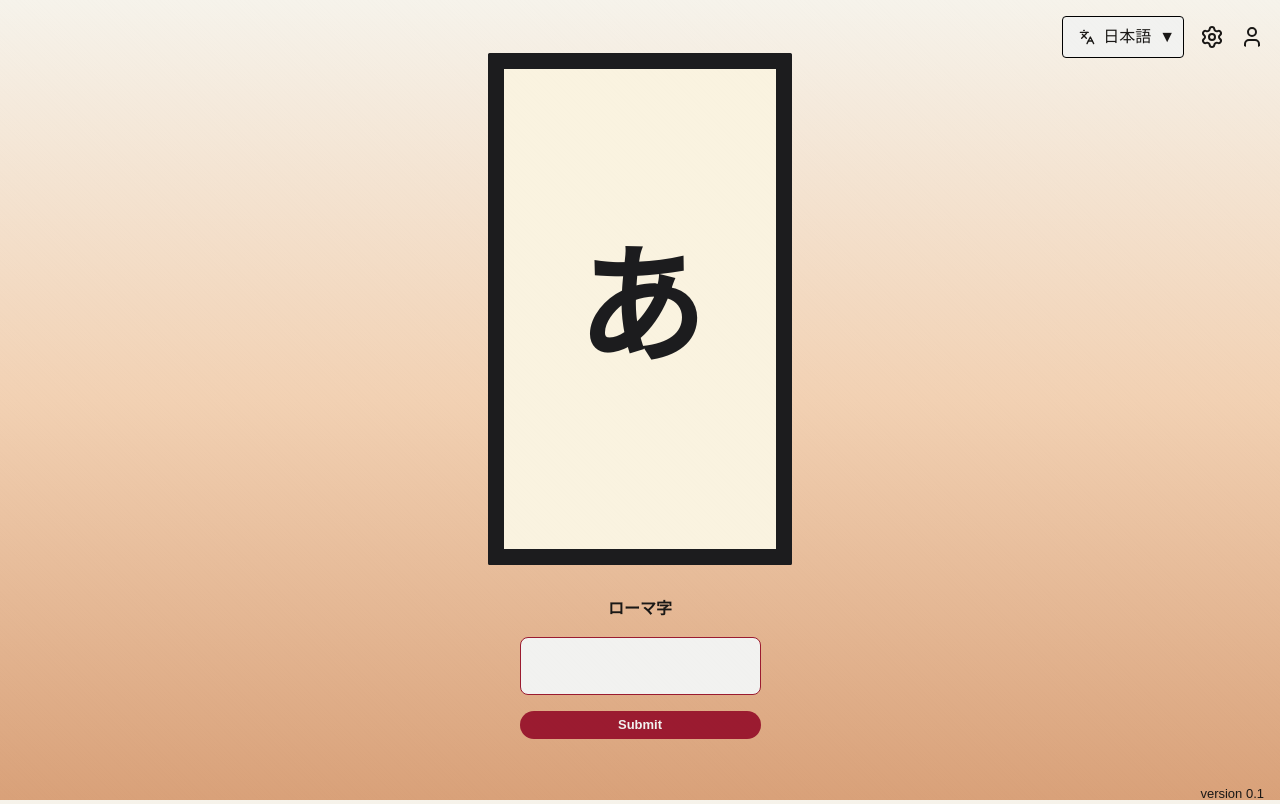
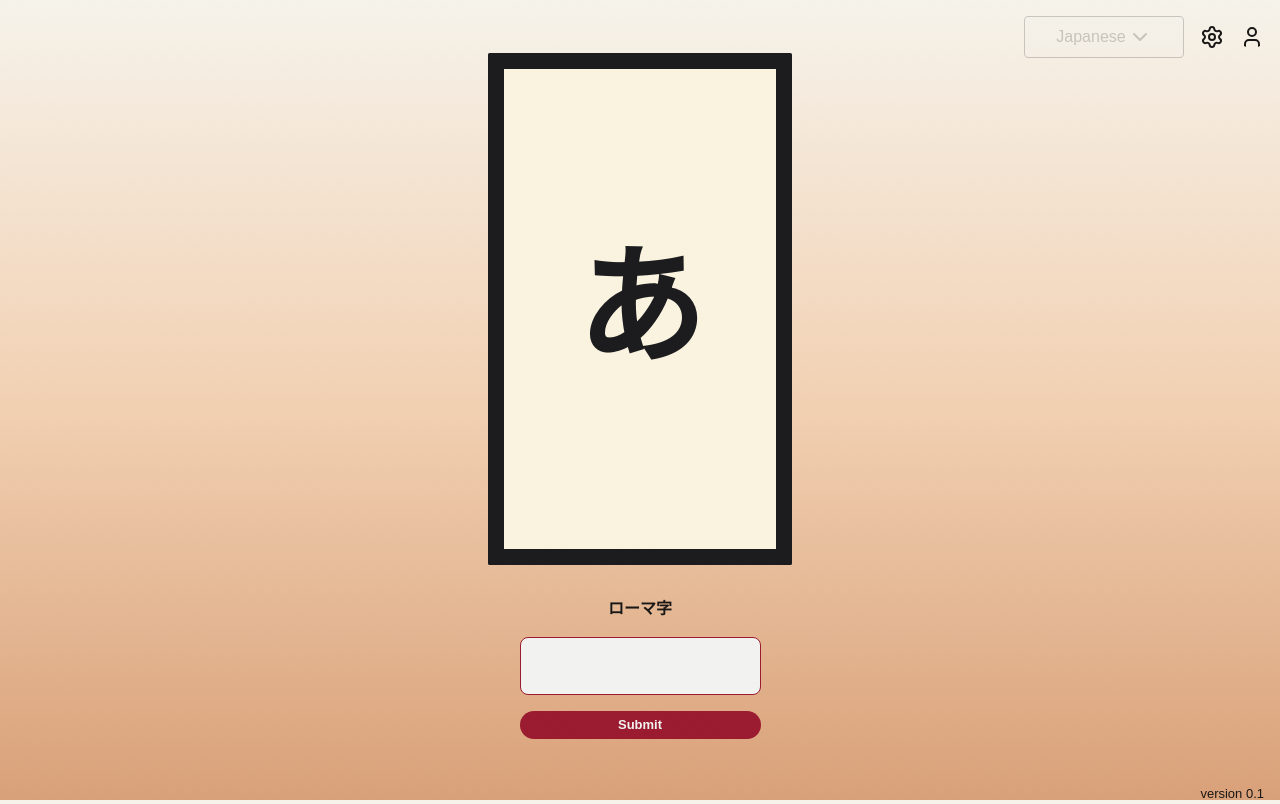
Before and after one commit to vicriver/flashcard, a React (Vite) app: page / in a window 1280 px wide. Built offline with nearby package versions, Linux system fonts and the light colour scheme.

Commit message:
worked on language selection

```diff
--- a/src/assets/utils/constants.ts
+++ b/src/assets/utils/constants.ts
@@ -16,3 +16,9 @@ export const languages: LanguageProps[] = [
         native: '日本語',
     }
 ]
+
+export type CharacterProps = {
+    id: number
+    romaji: string
+    character: string
+}
--- /dev/null
+++ b/src/assets/utils/hiragana.ts
@@ -0,0 +1,29 @@
+import type { CharacterProps } from "./constants";
+
+export const hiragana: CharacterProps[] = [
+    {
+        id: 0,
+        romaji: 'a',
+        character: 'あ',
+    },
+    {
+        id: 1,
+        romaji: 'i',
+        character: 'い',
+    },
+    {
+        id: 2,
+        romaji: 'u',
+        character: 'う',
+    },
+    {
+        id: 3,
+        romaji: 'e',
+        character: 'え',
+    },
+    {
+        id: 4,
+        romaji: 'o',
+        character: 'お',
+    },
+]
--- a/src/global.css
+++ b/src/global.css
@@ -41,7 +41,7 @@ body {
 }
 
 #top > div > .nav-item:hover {
-    background-color: #1A1816;
+    background-color: var(--main-colour);
     color: white;
     cursor: pointer;
 }
--- a/src/nav/Languages.tsx
+++ b/src/nav/Languages.tsx
@@ -1,27 +1,33 @@
-import { LanguagesIcon } from "lucide-react";
-import { iconSize, languages } from "../assets/utils/constants";
+import { ChevronDownIcon } from "lucide-react";
+import { languages } from "../assets/utils/constants";
 import type { LanguageProps } from "../assets/utils/types";
 import { Select } from "@base-ui/react";
+import styles from '../styles/Top.module.css'
+import { useState } from "react";
 
 export default function Languages() {
+
+    const [ language, setLanguage ] = useState<LanguageProps | null>(languages[1])
     return (
-        <Select.Root>
-            <Select.Trigger className="flex items-center gap-2 border border-black p-2 rounded bg-[var(--main-white)] hover:opacity-60">
-                <Select.Value />
-                <LanguagesIcon size={iconSize} />
-                {languages.find((language : LanguageProps) => language.endpoint === 'jp' )?.native}
-                <Select.Icon />
+            <Select.Root value={language} onValueChange={setLanguage} disabled>
+                <Select.Trigger className={styles.languages}>
+                    <Select.Value placeholder="Select language" />
+                    {/* <LanguagesIcon size={iconSize} />
+                    {languages.find((language : LanguageProps) => language.endpoint === 'jp' )?.native} */}
+                    <Select.Icon><ChevronDownIcon /></Select.Icon>
                 </Select.Trigger>
                 <Select.Portal>
                     <Select.Positioner>
-                    <Select.Popup>
-                        {languages.map((language : LanguageProps) => {
+                        <Select.Popup className={styles.lg_menu}>
+                            <Select.List>
+                            {languages.map((lg : LanguageProps) => {
                                 return (
-                                <Select.Item value={language.endpoint} key={language.id}>
-                                    {language.native}
+                                    <Select.Item value={lg.native} key={lg.id} className={styles.lg_item}>
+                                        {lg.native}
                                     </Select.Item>
                                 )
                             })}
+                            </Select.List>
                         </Select.Popup>
                     </Select.Positioner>
                 </Select.Portal>
--- /dev/null
+++ b/src/styles/Top.module.css
@@ -0,0 +1,43 @@
+.languages {
+    display: flex;
+    align-items: center;
+    gap: 2px;
+    border: .1rem solid var(--main-colour);
+    padding: .5rem;
+    border-radius: .25rem;
+    background-color: var(--main-white);
+    width: 10rem;
+    justify-content: center;
+}
+
+.languages:hover {
+    border-color: var(--main-red);
+    color: var(--main-red);
+}
+
+.languages:disabled {
+    opacity: 20%;
+}
+
+
+.lg_menu {
+    padding: .25rem;
+    background-color: var(--main-white);
+    border: .1rem solid var(--main-colour);
+    border-radius: .25rem;
+    width: 10rem;
+    display: flex;
+    justify-content: center;
+}
+
+.lg_item {
+    user-select: none;
+    transition-duration: 100ms;
+    width: 100%;
+}
+
+.lg_item:hover {
+    background-color: var(--main-colour);
+    color: var(--main-white);
+
+}
```
Lines whose indentation alone changed are shown as unchanged.
